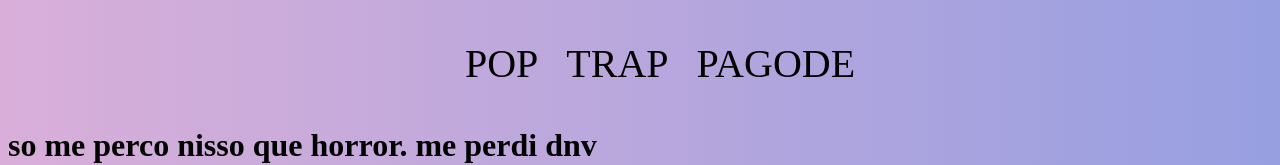
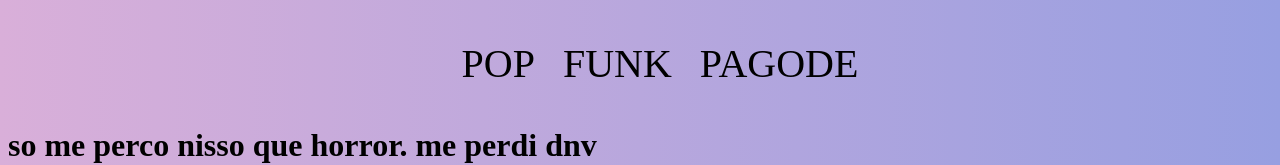
Before and after one commit to tellasousa258/ruiv-o, a plain HTML site: page index.html in a window 1280 px wide. Shown: the top 165 px of the page. Drawn offline with Linux system fonts and the light colour scheme.

Commit message:
uyjjklpl

```diff
--- a/index.html
+++ b/index.html
@@ -9,7 +9,7 @@
 <body>
     <ul>
         <li>pop</li>
-        <li>trap</li>
+        <li>funk</li>
         <li>pagode</li>
     </ul>
    <h1> so me perco nisso que horror. me perdi dnv</h1>
```
